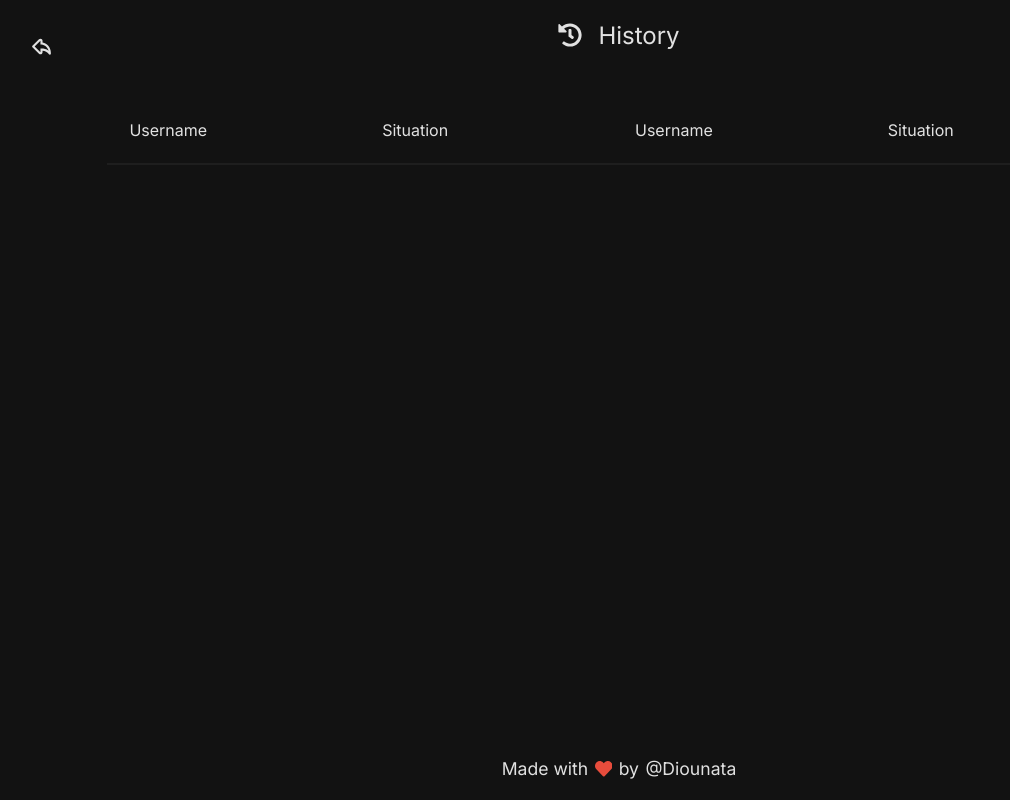
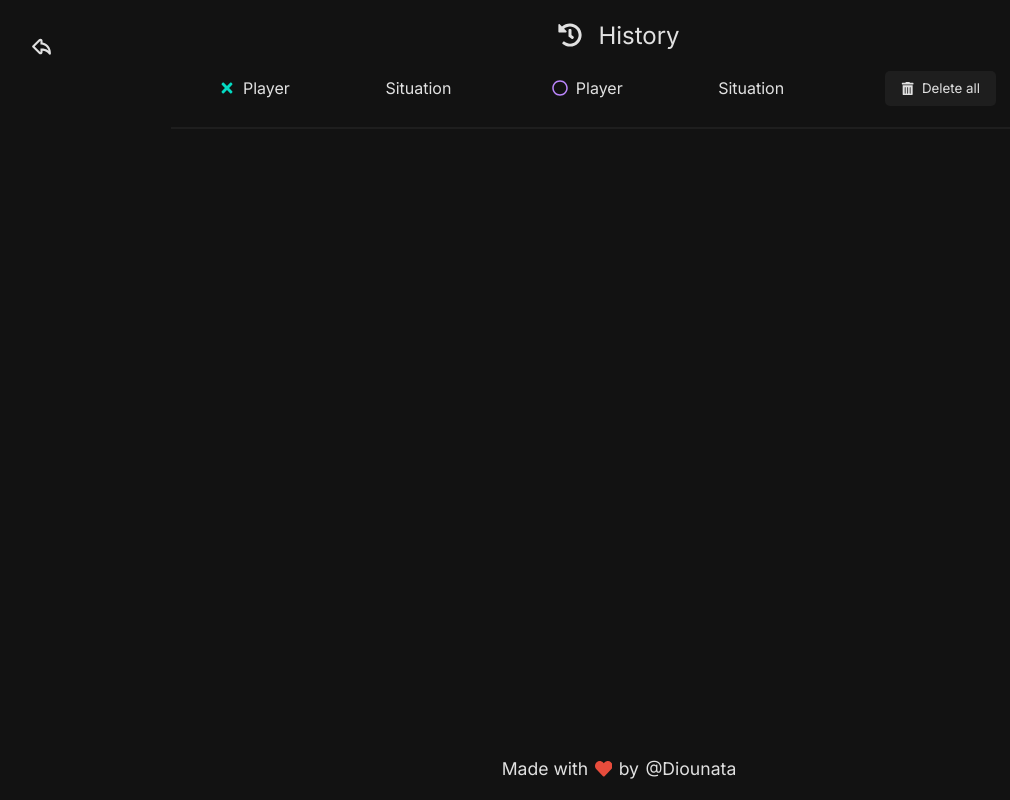
Before and after one commit to Diounata/tic-tac-toe, a Next.js app: page /history in a window 1280 px wide. Shown: the whole page, without its empty margins (21-1031 px from the left). Built offline with nearby package versions, Linux system fonts and the light colour scheme.

Commit message:
Add: button to delete history

```diff
--- /dev/null
+++ b/src/Components/History/HistoryData.tsx
@@ -0,0 +1,36 @@
+import styles from '@styles/History/History.module.scss';
+
+import X from '@Icons/X';
+import O from '@Icons/O';
+
+import ColorSquare from '@Components/History/ColorSquare';
+
+import { usePlayers } from '@Contexts/PlayersContext';
+
+export default function HistoryData() {
+    const { history } = usePlayers();
+
+    return (
+        <div className={styles.historyItemContainer}>
+            {history.map((i, key) => (
+                <div className={styles.historyItem} key={key}>
+                    <div className={styles.username}>
+                        <X color={i.x.color} /> {i.x.name}
+                    </div>
+
+                    <div className={styles.situation}>
+                        <ColorSquare situation={i.x.situation} /> {i.x.situation}
+                    </div>
+
+                    <div className={styles.username}>
+                        <O color={i.o.color} /> {i.o.name}
+                    </div>
+
+                    <div className={styles.situation}>
+                        <ColorSquare situation={i.o.situation} /> {i.o.situation}
+                    </div>
+                </div>
+            ))}
+        </div>
+    );
+}
--- a/src/Contexts/PlayersContext.tsx
+++ b/src/Contexts/PlayersContext.tsx
@@ -60,6 +60,7 @@ type ContextProps = {
     updatePlayersWhenWinning(winnerName: string, loserName: string): void;
     updatePlayersWhenTie(player1Name: string, player2Name: string): void;
     updateHistory(history: HistoryProps): void;
+    deleteAllHistory(): void;
     changePlayerActionMessage(value: PlayerActionMessagesProps): void;
     changeIsEditingAPlayer(value: boolean): void;
     changeSelectedPlayer(key: number): void;
@@ -187,6 +188,10 @@ export function PlayersContextProvider({ children }: ChildrenProps) {
         setHistory(newHistory);
     }
 
+    function deleteAllHistory(): void {
+        setHistory([]);
+    }
+
     function changePlayerActionMessage(value: PlayerActionMessagesProps) {
         setPlayerActionMessage(value);
     }
@@ -289,6 +294,7 @@ export function PlayersContextProvider({ children }: ChildrenProps) {
                 updatePlayersWhenWinning,
                 updatePlayersWhenTie,
                 updateHistory,
+                deleteAllHistory,
                 changePlayerActionMessage,
                 changeIsEditingAPlayer,
                 changeSelectedPlayer,
--- a/src/pages/history.tsx
+++ b/src/pages/history.tsx
@@ -3,17 +3,19 @@ import styles from '@styles/History/History.module.scss';
 import TitlePage from '@utils/TitlePage';
 import BackButton from '@Components/General/BackButton';
 import HistoryIcon from '@Icons/History';
+import Trash from '@Icons/Trash';
 import X from '@Icons/X';
 import O from '@Icons/O';
 
 import Header from '@Components/General/Header';
-import ColorSquare from '@Components/History/ColorSquare';
+import Button from '@Components/General/Button';
+import HistoryData from '@Components/History/HistoryData';
 import Footer from '@Components/General/Footer';
 
 import { usePlayers } from '@Contexts/PlayersContext';
 
 export default function History() {
-    const { history } = usePlayers();
+    const { deleteAllHistory } = usePlayers();
 
     return (
         <>
@@ -30,42 +32,26 @@ export default function History() {
 
                 <div className={styles.container}>
                     <div className={styles.tableHeader}>
-                        <div>
-                            <div>Username</div>
-
-                            <div>Situation</div>
+                        <div className={styles.username}>
+                            <X /> Player
                         </div>
 
+                        <div>Situation</div>
+
+                        <div className={styles.username}>
+                            <O /> Player
+                        </div>
+
+                        <div>Situation</div>
+
                         <div>
-                            <div>Username</div>
-
-                            <div>Situation</div>
+                            <Button onClick={deleteAllHistory}>
+                                <Trash /> Delete all
+                            </Button>
                         </div>
                     </div>
 
-                    {history.map((i, key) => (
-                        <div className={styles.historyItem} key={key}>
-                            <div>
-                                <span className={styles.username}>
-                                    <X color={i.x.color} /> {i.x.name}
-                                </span>
-
-                                <span className={styles.situation}>
-                                    <ColorSquare situation={i.x.situation} /> {i.x.situation}
-                                </span>
-                            </div>
-
-                            <div>
-                                <span className={styles.username}>
-                                    <O color={i.o.color} /> {i.o.name}
-                                </span>
-
-                                <span className={styles.situation}>
-                                    <ColorSquare situation={i.o.situation} /> {i.o.situation}
-                                </span>
-                            </div>
-                        </div>
-                    ))}
+                    <HistoryData />
                 </div>
             </main>
 
--- a/src/styles/History/History.module.scss
+++ b/src/styles/History/History.module.scss
@@ -4,20 +4,24 @@
     justify-content: center;
 
     width: 100vw;
-    margin-top: 3rem;
-    padding: 0 8rem;
+    max-height: 36vw;
 
-    .historyItem,
-    .tableHeader {
-        > div,
-        & {
-            display: grid;
-            grid-template-columns: 1fr 1fr;
-            gap: 2rem;
-        }
+    padding: 0 12rem;
 
-        padding: 1.4rem;
+    .tableHeader,
+    .historyItem {
+        display: grid;
+        grid-template-columns: 1fr 1fr 1fr 1fr 1fr;
+        justify-content: space-between;
+        align-items: center;
+        gap: 2rem;
+
+        padding: 1.3rem 3rem;
         border-bottom: 2px solid var(--light-color);
+    }
+
+    .historyItemContainer {
+        overflow: auto;
     }
 }
 
--- a/src/styles/Leaderboard/Leaderboard.module.scss
+++ b/src/styles/Leaderboard/Leaderboard.module.scss
@@ -5,6 +5,7 @@
     gap: 0.6rem;
 
     width: 100vw;
+    max-height: 70vh;
 
     margin-top: 3rem;
     padding: 0 6rem;
--- a/src/styles/Leaderboard/PlayerData.module.scss
+++ b/src/styles/Leaderboard/PlayerData.module.scss
@@ -1,6 +1,4 @@
 .container {
-    height: 24.5rem;
-
     overflow: auto;
 
     > div {
--- a/src/styles/Players/PlayerData.module.scss
+++ b/src/styles/Players/PlayerData.module.scss
@@ -1,5 +1,5 @@
 .container {
-    height: 29rem;
+    max-height: 70vh;
 
     overflow: auto;
 
@@ -10,7 +10,7 @@
         justify-content: space-between;
         gap: 0.5rem;
 
-        height: 4.6rem;
+        height: 4.3rem;
 
         padding: 1.2rem 0;
         border-bottom: 2px solid var(--light-color);
--- a/src/styles/main.scss
+++ b/src/styles/main.scss
@@ -50,9 +50,11 @@ a {
     flex-direction: column;
     align-items: center;
     justify-content: space-between;
+    gap: 1rem;
 
     width: 100vw;
     height: 100vh;
+    max-height: 100vh;
 
     padding: 1.3rem 0;
 }
```
